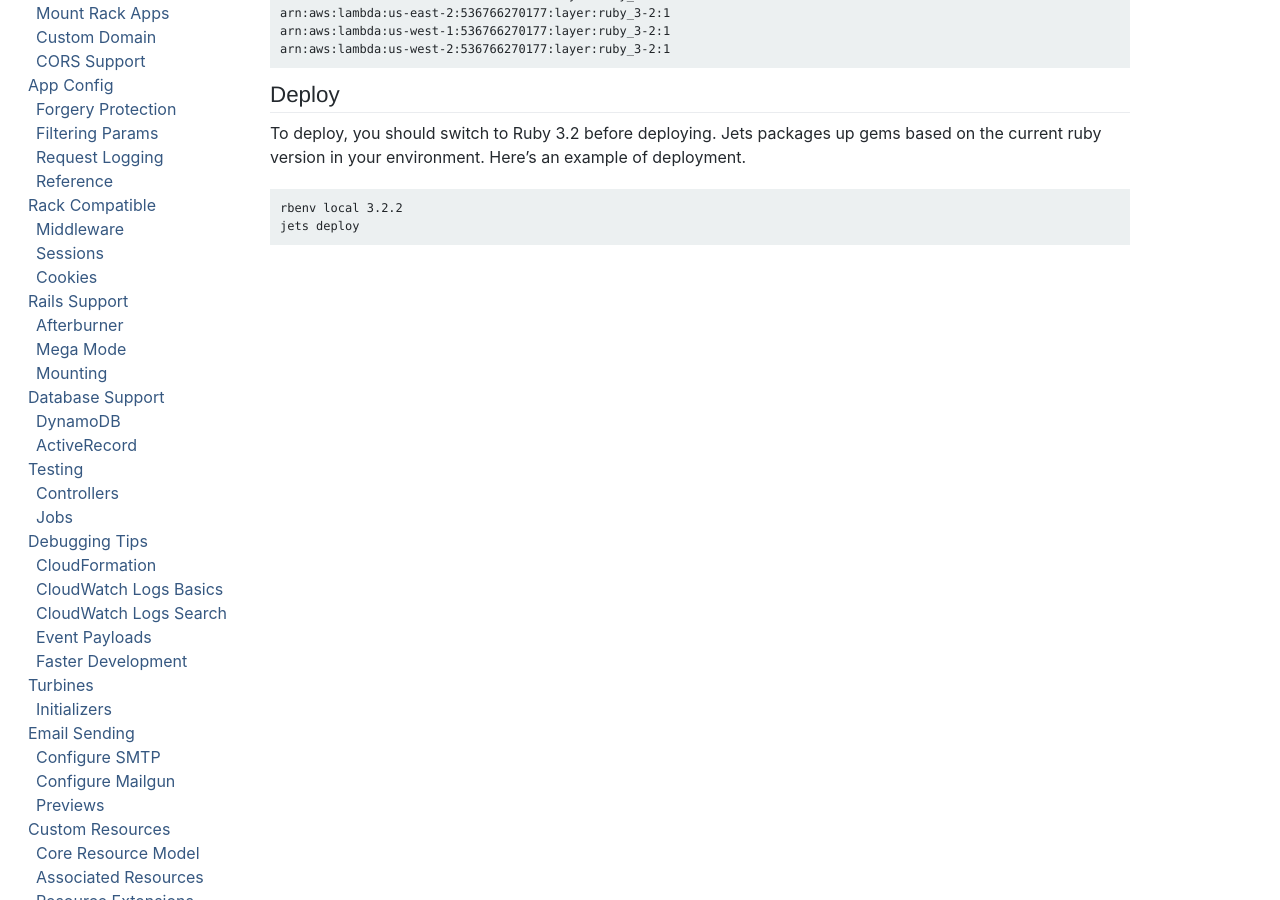
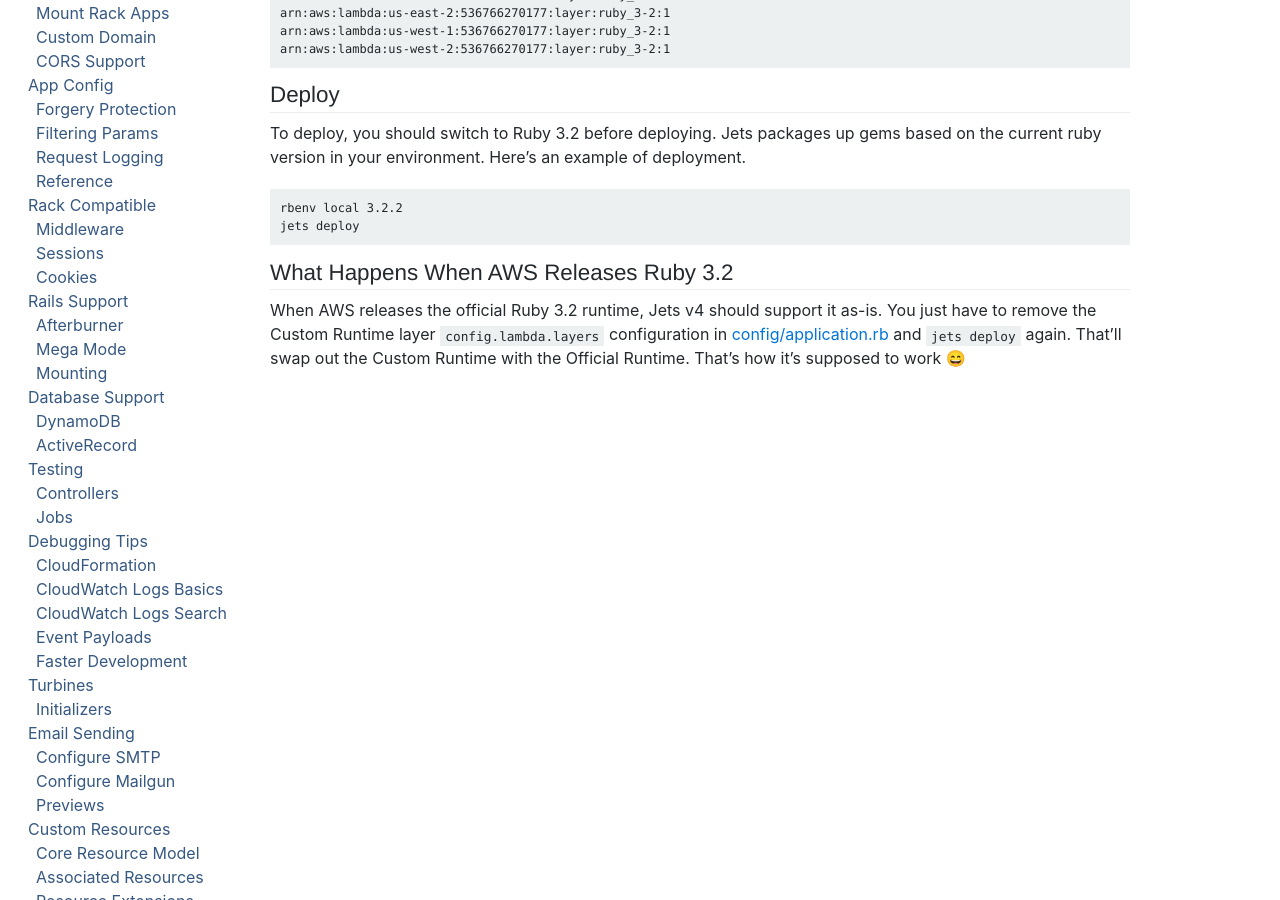
Before and after one commit to rubyonjets/jets-docs, a Jekyll site: the page built from _docs/extras/custom-runtime.md, in a window 1280 px wide and 900 px high, scrolled down 1033 px. Built offline with Jekyll 4.4.1, drawn with Linux system fonts in a browser that asks for light colours; a script that is not in the unit is left out.

Commit message:
custom runtime

```diff
--- a/_docs/extras/custom-runtime.md
+++ b/_docs/extras/custom-runtime.md
@@ -56,3 +56,7 @@ To deploy, you should switch to Ruby 3.2 before deploying. Jets packages up gems
 
     rbenv local 3.2.2
     jets deploy
+
+## What Happens When AWS Releases Ruby 3.2
+
+When AWS releases the official Ruby 3.2 runtime, Jets v4 should support it as-is. You just have to remove the Custom Runtime layer `config.lambda.layers` configuration in [config/application.rb](https://rubyonjets.com/docs/extras/custom-runtime/) and `jets deploy` again. That'll swap out the Custom Runtime with the Official Runtime. That's how it's supposed to work 😄
```
